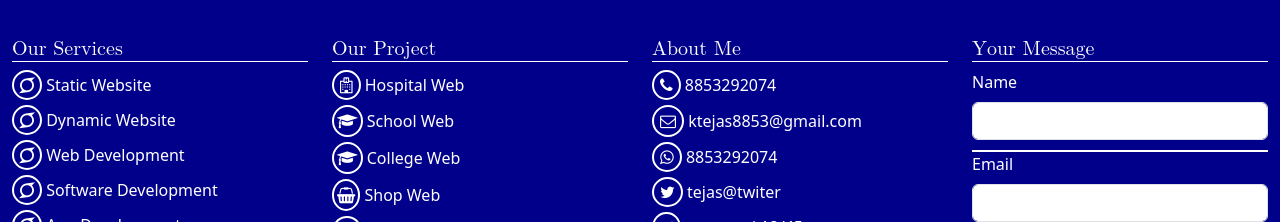
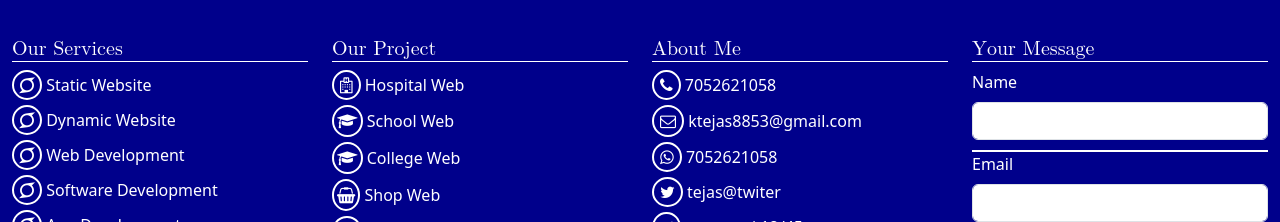
Before and after one commit to xyz8853/mca-book-project-with-react, a React (Vite) app: page / in a window 1280 px wide. Shown: the part 1814-2036 px from the top of the page. Built offline with nearby package versions, Linux system fonts and the light colour scheme.

Commit message:
Update FooterBarSecond.jsx

```diff
--- a/src/components/footer_bar/FooterBarSecond.jsx
+++ b/src/components/footer_bar/FooterBarSecond.jsx
@@ -37,9 +37,9 @@ export default function FooterBarSecond(){
                         <div className="footer-col footer-about-me">
                             <h5>About Me</h5>
                             <ol className="footer-fa-icon">
-                                <li><i class="fa fa-phone" aria-hidden="true"></i> 8853292074</li>
+                                <li><i class="fa fa-phone" aria-hidden="true"></i> 7052621058</li>
                                 <li><i class="fa fa-envelope-o" aria-hidden="true"></i> ktejas8853@gmail.com</li>
-                                <li><i class="fa fa-whatsapp" aria-hidden="true"></i> 8853292074</li>
+                                <li><i class="fa fa-whatsapp" aria-hidden="true"></i> 7052621058</li>
                                 <li><i class="fa fa-twitter" aria-hidden="true"></i> tejas@twiter</li>
                                 <li><i class="fa fa-location-arrow" aria-hidden="true"></i> prayagraj 12/45 </li>
                                 <li><i class="fa fa-university" aria-hidden="true"></i> NGBU@2024</li>
```
